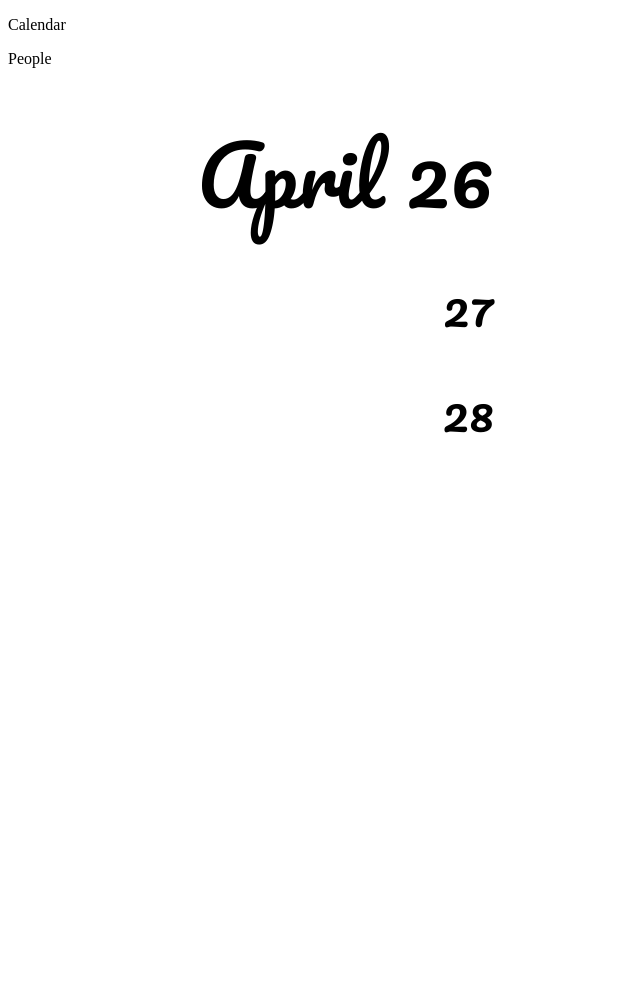
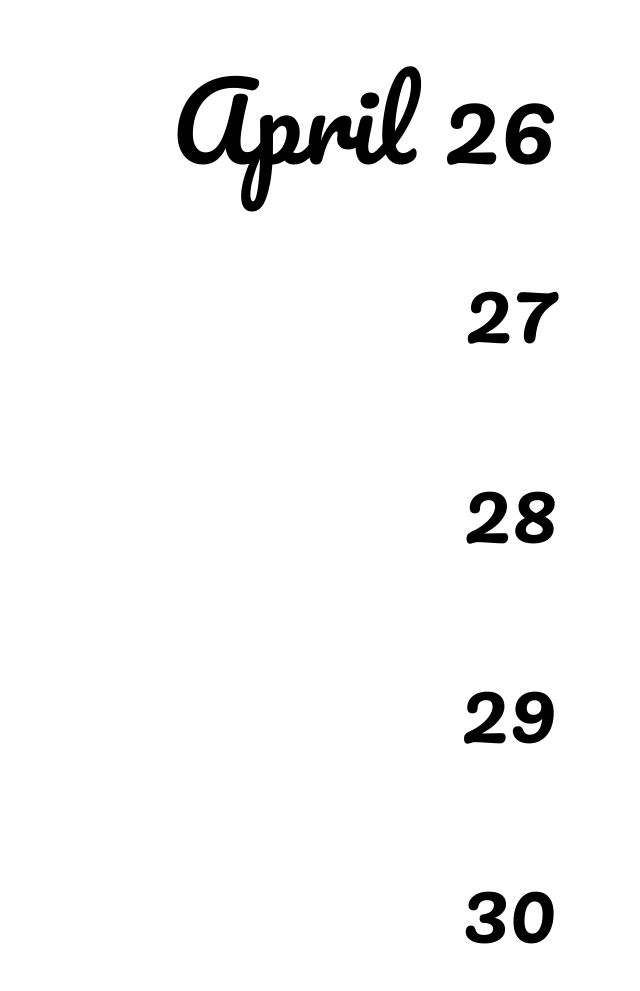
Before and after one commit to pineapplebrooks/travel, a website: page index.html in a window 1280 px wide. Shown: the top 991 px of the page, without its empty margins (0-640 px from the left). Before the commit the page ends 800 px from the top, so only its background shows below. Drawn offline with Linux system fonts and the light colour scheme.

Commit message:
Add files via upload

```diff
--- a/index.html
+++ b/index.html
@@ -1,24 +1,30 @@
 <!DOCTYPE html>
 <html lang="en">
 <head>
-    <title>Title</title>
+    <title>Summer Travel 2025</title>
     <link rel="stylesheet" href="./styles.css">
     <style>
         @import url('https://fonts.googleapis.com/css2?family=Pacifico&display=swap');
     </style>
 </head>
 <body>
-    <div>
-        <p>Calendar</p>
-        <p>People</p>
+    <div class="container" id="may">
+        <p style="grid-area: 1 / 1" class="month">April 26</p>
+        <p style="grid-area: 2 / 1" class="day">27</p>
+        <p style="grid-area: 3 / 1" class="day">28</p>
+        <p style="grid-area: 4 / 1" class="day">29</p>
+        <p style="grid-area: 5 / 1" class="day">30</p>
+        <p style="grid-area: 6 / 1" class="month">May 1</p>
     </div>
-    <div class="container">
-        <div style="grid-column: 1">
-            <p class="month">April 26</p>
-            <p class="day">27</p>
-            <p class="day">28</p>
-        </div>
-        <div></div>
+    <div class="container" id="june">
+        <p style="grid-area: 1 / 1" class="month">June 1</p>
     </div>
+    <div class="container" id="july">
+        <p style="grid-area: 1 / 1" class="month">July 1</p>
+    </div>
+    <div class="container" id="august">
+        <p style="grid-area: 1 / 1" class="month">August 1</p>
+    </div>
+<script src="./index.js"></script>
 </body>
 </html>
--- a/index.js
+++ b/index.js
@@ -1 +1,22 @@
-console.log('Happy developing ✨')
+function createDates(month, numDays, counter) {
+
+    const cont = document.getElementById(month);
+
+    let count = counter;
+
+    for (let x = 2; x <= numDays; x++) {
+
+        let date = document.createElement("p");
+        date.setAttribute("class", "day");
+        date.setAttribute("style", "grid-area: " + count + " / 1");
+        date.textContent = "" + x + "";
+
+        cont.appendChild(date);
+        count++;
+    }
+}
+
+createDates("may", 31, 7);
+createDates("june", 30, 2);
+createDates("july", 31, 2);
+createDates("august", 31, 2);
--- a/styles.css
+++ b/styles.css
@@ -1,6 +1,7 @@
 .container {
     display: grid;
-    grid-template-columns: 4fr 1fr 1fr 1fr 3fr;
+    grid-template-columns: 4.5fr 1fr 1fr 1fr 2.5fr;
+    grid-auto-rows: 200px;
 }
 
 .pacifico-regular {
@@ -10,14 +11,14 @@
 }
 
 .month {
-    font-size: 500%;
+    font-size: 650%;
     text-align: right;
     font-family: Pacifico, serif;
     margin: 20px;
 }
 
 .day {
-    font-size: 300%;
+    font-size: 550%;
     text-align: right;
     font-family: Pacifico, serif;
     margin: 20px;
```
